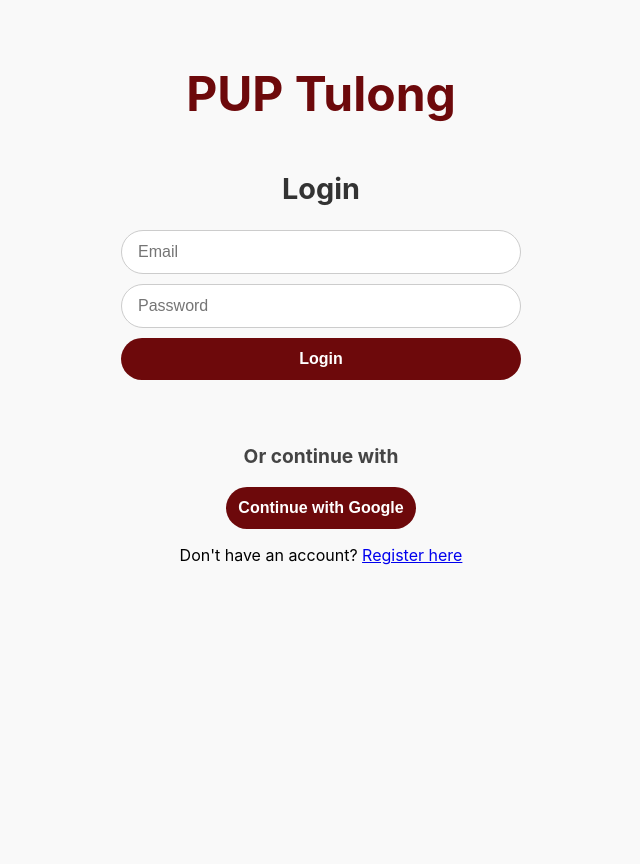
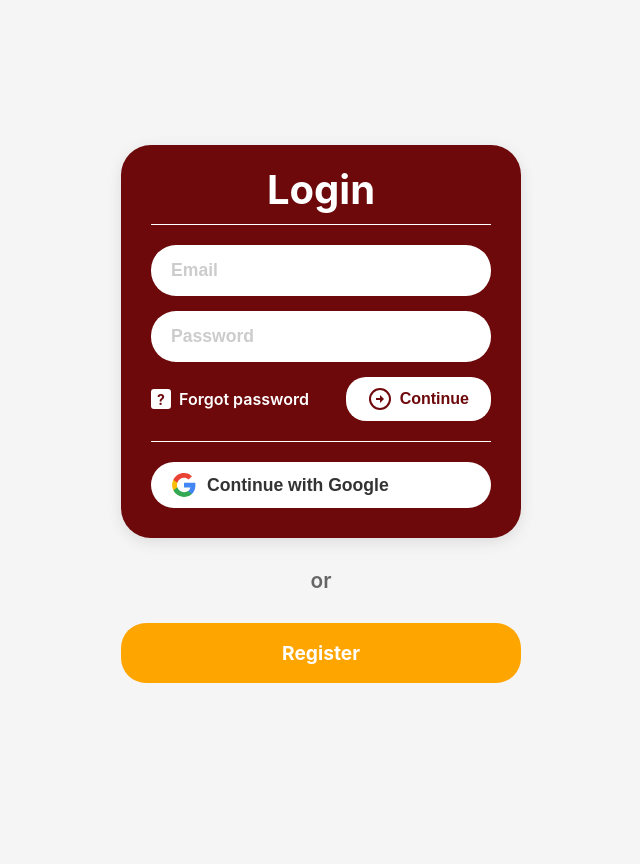
Before and after one commit to Renz5678/PUP-Tulong, a FastAPI app: page / in a window 1280 px wide. Shown: the whole page, without its empty margins (319-959 px from the left). Before the commit the page ends 565 px from the top, so only its background shows below. Run offline with FastAPI, Linux system fonts and the light colour scheme.

Commit message:
Update login ui
- add login and stylesheet css file, pinaghiwalay lang from style.css

```diff
--- /dev/null
+++ b/app/static/css/login.css
@@ -0,0 +1,228 @@
+/* Page layout */
+body {
+  font-family: "Inter", Helvetica, Arial, sans-serif;
+  background-color: #f5f5f5;
+  margin: 0;
+  padding: 2rem;
+  display: flex;
+  flex-direction: column;
+  align-items: center;
+  justify-content: center;
+  min-height: 100vh;
+}
+
+/* Login container */
+.login-container {
+  display: flex;
+  flex-direction: column;
+  align-items: center;
+  gap: 20px;
+  max-width: 400px;
+  width: 100%;
+}
+
+/* Login card - maroon container */
+.login-card {
+  background-color: #6d090b;
+  border-radius: 30px;
+  padding: 20px 30px 30px 30px;
+  width: 100%;
+  box-sizing: border-box;
+  box-shadow: 0 4px 15px rgba(0, 0, 0, 0.1);
+}
+
+/* Login title */
+.login-title {
+  color: white;
+  font-size: 2.5rem;
+  font-weight: bold;
+  text-align: center;
+  margin: 0 0 10px 0;
+}
+
+/* Horizontal line */
+.horizontal-line {
+  width: 100%;
+  height: 1px;
+  background-color: white;
+  margin: 5px 0;
+}
+
+/* Form styling */
+form {
+  display: flex;
+  flex-direction: column;
+  gap: 15px;
+  width: 100%;
+  margin-top: 20px;
+}
+
+/* Input fields */
+input[type="email"],
+input[type="password"],
+input[type="text"] {
+  padding: 15px 20px;
+  border-radius: 25px;
+  border: none;
+  font-size: 1.1rem;
+  font-weight: bold;
+  outline: none;
+  box-sizing: border-box;
+  background-color: white;
+  color: #6d090b;
+}
+
+input[type="email"]::placeholder,
+input[type="password"]::placeholder {
+  color: #cccccc;
+  font-weight: 600;
+}
+
+/* Form footer with forgot password and continue button */
+.form-footer {
+  display: flex;
+  align-items: center;
+  justify-content: space-between;
+  margin: 0px 0;
+}
+
+/* Forgot password checkbox and label */
+.forgot-password {
+  display: flex;
+  align-items: center;
+  gap: 8px;
+  cursor: pointer;
+  transition: opacity 0.3s ease;
+}
+
+.forgot-password:hover {
+  opacity: 0.8;
+}
+
+.question-box {
+  width: 20px;
+  height: 20px;
+  background-color: white;
+  color: #6d090b;
+  border-radius: 3px;
+  display: flex;
+  align-items: center;
+  justify-content: center;
+  font-weight: bold;
+  font-size: 14px;
+  transition: all 0.3s ease;
+}
+
+.question-box:hover {
+  background-color: #f0f0f0;
+}
+
+.forgot-password span {
+  color: white;
+  font-size: 1rem;
+  font-weight: 600;
+  user-select: none;
+}
+
+/* Continue button */
+.continue-btn {
+  background-color: white;
+  color: #6d090b;
+  padding: 10px 22px;
+  border-radius: 20px;
+  border: none;
+  font-weight: bold;
+  font-size: 1rem;
+  cursor: pointer;
+  transition: all 0.3s ease;
+  display: flex;
+  align-items: center;
+  gap: 8px;
+}
+
+.continue-btn:hover {
+  background-color: #f0f0f0;
+  transform: translateY(-1px);
+}
+
+.continue-icon {
+  flex-shrink: 0;
+}
+
+/* Google button */
+.google-btn {
+  background-color: white;
+  color: #333;
+  padding: 10px 20px;
+  border-radius: 25px;
+  border: none;
+  font-weight: 600;
+  font-size: 1.1rem;
+  cursor: pointer;
+  transition: all 0.3s ease;
+  display: flex;
+  align-items: center;
+  justify-content: flex-start;
+  gap: 10px;
+  margin-top: 0px;
+}
+
+.google-btn:hover {
+  background-color: #f8f8f8;
+  transform: translateY(-1px);
+  box-shadow: 0 2px 8px rgba(0, 0, 0, 0.1);
+}
+
+.google-icon {
+  font-weight: bold;
+  color: #4285f4;
+  font-size: 1.2rem;
+}
+
+/* Divider */
+.divider {
+  color: #666;
+  font-size: 1.3rem;
+  font-weight: 600;
+  margin: 10px 0;
+}
+
+/* Register button */
+.register-btn {
+  background-color: #ffa500;
+  color: white;
+  padding: 18px 40px;
+  border-radius: 25px;
+  text-decoration: none;
+  font-weight: bold;
+  font-size: 1.2rem;
+  transition: all 0.3s ease;
+  text-align: center;
+  width: 100%;
+  box-sizing: border-box;
+  display: block;
+}
+
+.register-btn:hover {
+  background-color: #ff8c00;
+  transform: translateY(-2px);
+  box-shadow: 0 4px 12px rgba(255, 165, 0, 0.3);
+}
+
+/* Message area */
+#message {
+  margin-top: 20px;
+  color: #6d090b;
+  font-weight: bold;
+  font-size: 1rem;
+  text-align: center;
+}
+
+/* Remove old styles */
+h1, h2, h3 {
+  margin: 0;
+}
+
+button {
+  /* Reset default button styles - specific styles are applied above */
+}
--- a/app/static/css/style.css
+++ /dev/null
@@ -1,75 +0,0 @@
-/* Page layout */
-body {
-  font-family: "Inter", Helvetica, Arial, sans-serif;
-  background-color: #f9f9f9;
-  margin: 0;
-  padding: 2rem;
-  display: flex;
-  flex-direction: column;
-  align-items: center;
-}
-
-h1 {
-  color: #6d090b;
-  font-size: 3rem;
-  margin-bottom: 1rem;
-}
-
-h2 {
-  color: #333;
-  margin-top: 2rem;
-  font-size: 1.8rem;
-}
-
-h3 {
-  margin-top: 2rem;
-  font-size: 1.2rem;
-  color: #444;
-}
-
-/* Form styling */
-form {
-  display: flex;
-  flex-direction: column;
-  gap: 10px;
-  width: 100%;
-  max-width: 400px;
-  margin-bottom: 2rem;
-}
-
-input[type="email"],
-input[type="password"],
-input[type="text"] {
-  padding: 12px 16px;
-  border-radius: 25px;
-  border: 1px solid #ccc;
-  font-size: 1rem;
-  outline: none;
-  box-sizing: border-box;
-}
-
-/* Button styling */
-button {
-  padding: 12px;
-  border: none;
-  border-radius: 25px;
-  font-weight: bold;
-  background-color: #6d090b;
-  color: white;
-  font-size: 1rem;
-  cursor: pointer;
-  transition: all 0.3s ease;
-}
-
-button:hover {
-  transform: translateY(-2px);
-  box-shadow: 0 4px 8px rgba(0,0,0,0.1);
-}
-
-/* Message area */
-#message {
-  margin-top: 20px;
-  color: #6d090b;
-  font-weight: bold;
-  font-size: 1rem;
-}
--- a/app/static/js/loginscript.js
+++ b/app/static/js/loginscript.js
@@ -29,3 +29,21 @@ if (googleLogin) {
     window.location.href = "/auth/login/google";
   });
 }
+
+// Handle forgot password click
+function handleForgotPassword() {
+  // You can customize this behavior based on your needs
+  const email = document.getElementById("login-email").value;
+
+  if (!email) {
+    alert("Please enter your email first, then click forgot password.");
+    document.getElementById("login-email").focus();
+    return;
+  }
+
+  // For now, show an alert - you can replace this with your forgot password logic
+  alert("Forgot password functionality will be implemented here for: " + email);
+
+  // Example: You could redirect to a forgot password page or make an API call
+  // window.location.href = "/forgot-password?email=" + encodeURIComponent(email);
+}
--- a/app/templates/login.html
+++ b/app/templates/login.html
@@ -4,28 +4,52 @@
   <meta name="viewport" content="width=device-width, initial-scale=1" />
   <meta charset="utf-8" />
   <title>PUP Tulong Login</title>
-
-  <!-- ✅ Corrected path to CSS -->
-  <link rel="stylesheet" href="/static/css/style.css" />
+  <link rel="stylesheet" href="/static/css/login.css" />
 </head>
 <body>
-  <h1>PUP Tulong</h1>
+  <div class="login-container">
+    <div class="login-card">
+      <h1 class="login-title">Login</h1>
+      <div class="horizontal-line"></div>
 
-  <h2>Login</h2>
-  <form id="login-form">
-    <input id="login-email" type="email" placeholder="Email" required />
-    <input id="login-password" type="password" placeholder="Password" required />
-    <button type="submit">Login</button>
-  </form>
+      <form id="login-form">
+        <input id="login-email" type="email" placeholder="Email" required />
+        <input id="login-password" type="password" placeholder="Password" required />
 
-  <h3>Or continue with</h3>
-  <button id="google-login" type="button">Continue with Google</button>
+        <div class="form-footer">
+          <div class="forgot-password" onclick="handleForgotPassword()">
+            <div class="question-box">?</div>
+            <span>Forgot password</span>
+          </div>
+          <button type="submit" class="continue-btn">
+            <svg class="continue-icon" width="24" height="24" viewBox="0 0 24 24">
+              <circle cx="12" cy="12" r="10" fill="none" stroke="#6d090b" stroke-width="2"/>
+              <path d="M16 12l-4-4v3H8v2h4v3l4-4z" fill="#6d090b"/>
+            </svg>
+            Continue
+          </button>
+        </div>
 
-  <p>Don't have an account? <a href="/register">Register here</a></p>
+        <div class="horizontal-line"></div>
+
+        <button id="google-login" type="button" class="google-btn">
+          <svg class="google-icon" width="26" height="26" viewBox="0 0 24 24">
+            <path fill="#4285F4" d="M22.56 12.25c0-.78-.07-1.53-.2-2.25H12v4.26h5.92c-.26 1.37-1.04 2.53-2.21 3.31v2.77h3.57c2.08-1.92 3.28-4.74 3.28-8.09z"/>
+            <path fill="#34A853" d="M12 23c2.97 0 5.46-.98 7.28-2.66l-3.57-2.77c-.98.66-2.23 1.06-3.71 1.06-2.86 0-5.29-1.93-6.16-4.53H2.18v2.84C3.99 20.53 7.7 23 12 23z"/>
+            <path fill="#FBBC05" d="M5.84 14.09c-.22-.66-.35-1.36-.35-2.09s.13-1.43.35-2.09V7.07H2.18C1.43 8.55 1 10.22 1 12s.43 3.45 1.18 4.93l2.85-2.22.81-.62z"/>
+            <path fill="#EA4335" d="M12 5.38c1.62 0 3.06.56 4.21 1.64l3.15-3.15C17.45 2.09 14.97 1 12 1 7.7 1 3.99 3.47 2.18 7.07l3.66 2.84c.87-2.6 3.3-4.53 6.16-4.53z"/>
+          </svg>
+          Continue with Google
+        </button>
+      </form>
+    </div>
+
+    <div class="divider">or</div>
+
+    <a href="/register" class="register-btn">Register</a>
+  </div>
 
   <p id="message"></p>
-
-  <!-- ✅ Corrected path to JS -->
   <script src="/static/js/loginscript.js"></script>
 </body>
 </html>
--- a/app/templates/register.html
+++ b/app/templates/register.html
@@ -6,7 +6,7 @@
   <title>PUP Tulong Register</title>
 
   <!-- ✅ Updated CSS path -->
-  <link rel="stylesheet" href="/static/css/style.css" />
+  <link rel="stylesheet" href="/static/css/register.css" />
 </head>
 <body>
   <h1>PUP Tulong</h1>
```
Also changed, not shown: app/static/css/register.css (added, +131 -0 lines).
